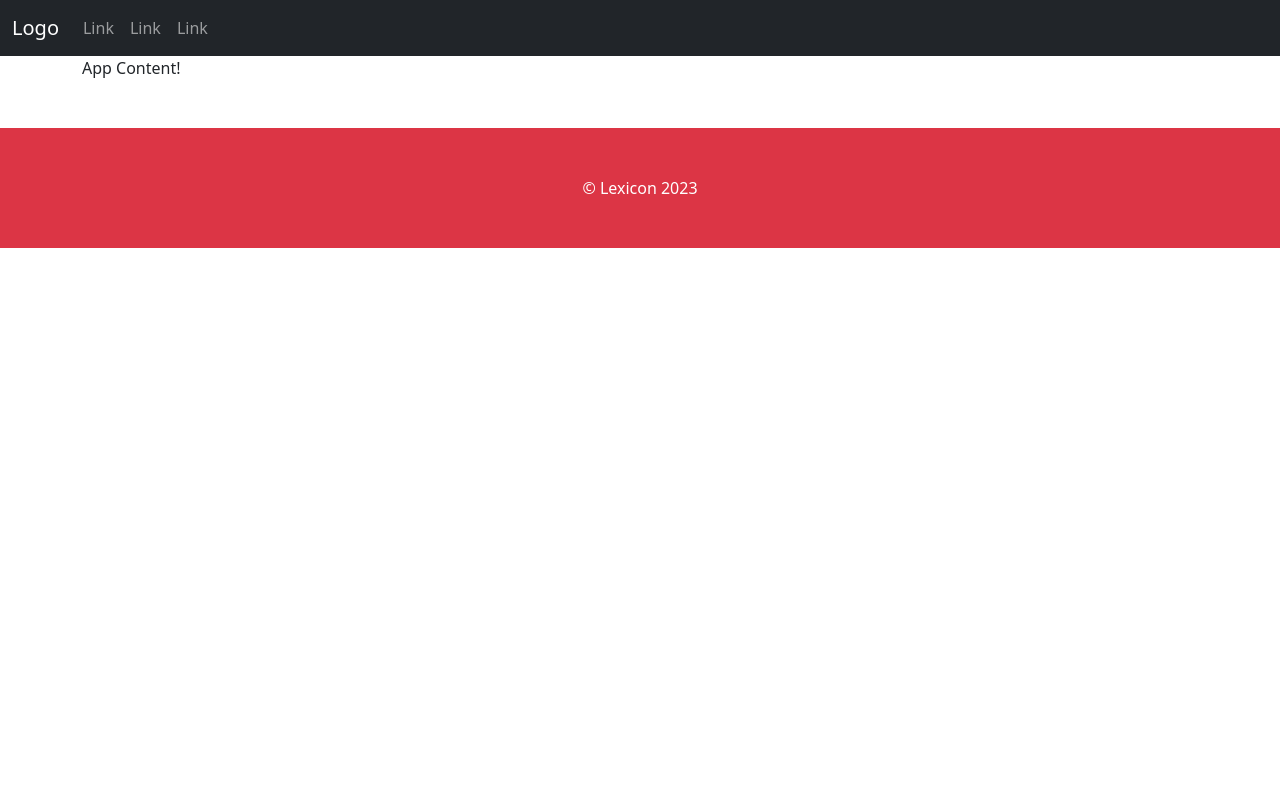
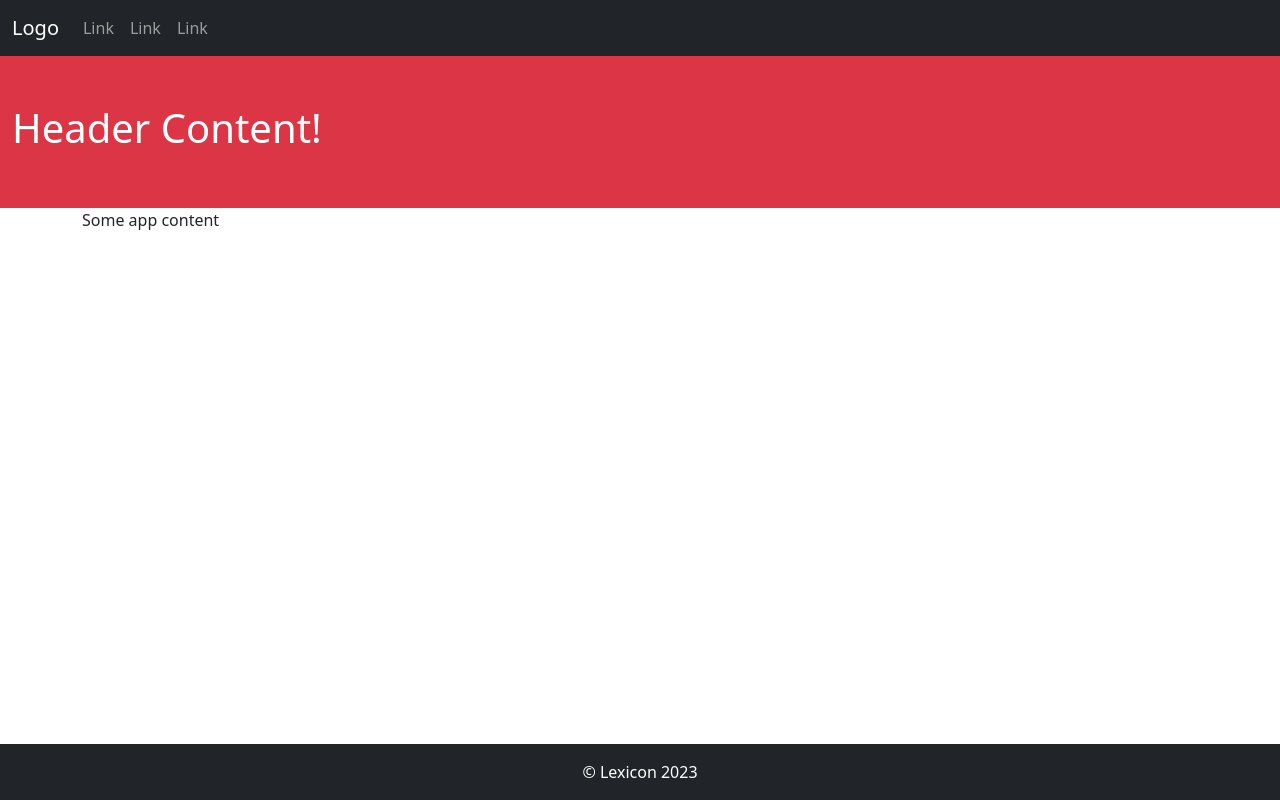
Before and after one commit to GogoFC/g48-front-end, a React (Create React App) app in the folder g48-react-lecture/: page / in a window 1280 px wide. Built offline with nearby package versions, Linux system fonts and the light colour scheme.

Commit message:
React Fundamentals - Function + Arrow Function component

```diff
--- /dev/null
+++ b/g48-react-lecture/src/ex2_functions/App.js
@@ -0,0 +1,17 @@
+
+import React from 'react';
+import Footer from './Footer';
+import Header from './Header';
+
+
+function App() {
+    return (
+        <>
+            <Header />
+            <div className='container'>Some app content</div>
+            <Footer />
+        </>
+    );
+}
+
+export default App;
--- /dev/null
+++ b/g48-react-lecture/src/ex2_functions/Footer.js
@@ -0,0 +1,9 @@
+import React from 'react';
+
+const Footer = () => {
+    return (
+        <footer className="bg-dark text-white text-center fixed-bottom py-3"> &copy; Lexicon 2023 </footer>
+    );
+}
+
+export default Footer;
--- /dev/null
+++ b/g48-react-lecture/src/ex2_functions/Header.js
@@ -0,0 +1,47 @@
+import React from 'react';
+
+const Header = () => {
+    // js variables & functions
+
+    const headerElement =
+        <header className='container-fluid bg-danger text-white py-5'>
+            <div>
+                <h1>Header Content!</h1>
+            </div>
+        </header>
+
+    return (
+        <>
+            <Nav />
+            {headerElement}
+        </>
+    );
+}
+
+export const Nav = () => {
+    return (
+        <nav className="navbar navbar-expand-sm bg-dark navbar-dark">
+            <div className="container-fluid">
+                <a className="navbar-brand" href="#">Logo</a>
+                <button className="navbar-toggler" type="button" data-bs-toggle="collapse" data-bs-target="#collapsibleNavbar">
+                    <span className="navbar-toggler-icon"></span>
+                </button>
+                <div className="collapse navbar-collapse" id="collapsibleNavbar">
+                    <ul className="navbar-nav">
+                        <li className="nav-item">
+                            <a className="nav-link" href="#">Link</a>
+                        </li>
+                        <li className="nav-item">
+                            <a className="nav-link" href="#">Link</a>
+                        </li>
+                        <li className="nav-item">
+                            <a className="nav-link" href="#">Link</a>
+                        </li>
+                    </ul>
+                </div>
+            </div>
+        </nav>
+    );
+}
+
+export default Header;
--- a/g48-react-lecture/src/index.js
+++ b/g48-react-lecture/src/index.js
@@ -1,7 +1,7 @@
 import ReactDOM from "react-dom/client";
 import "bootstrap/dist/css/bootstrap.css"
 
-import App from "./ex1_class_component/App";
+import App from "./ex2_functions/App";
 
 const root = ReactDOM.createRoot(document.getElementById("root"));
 
```
